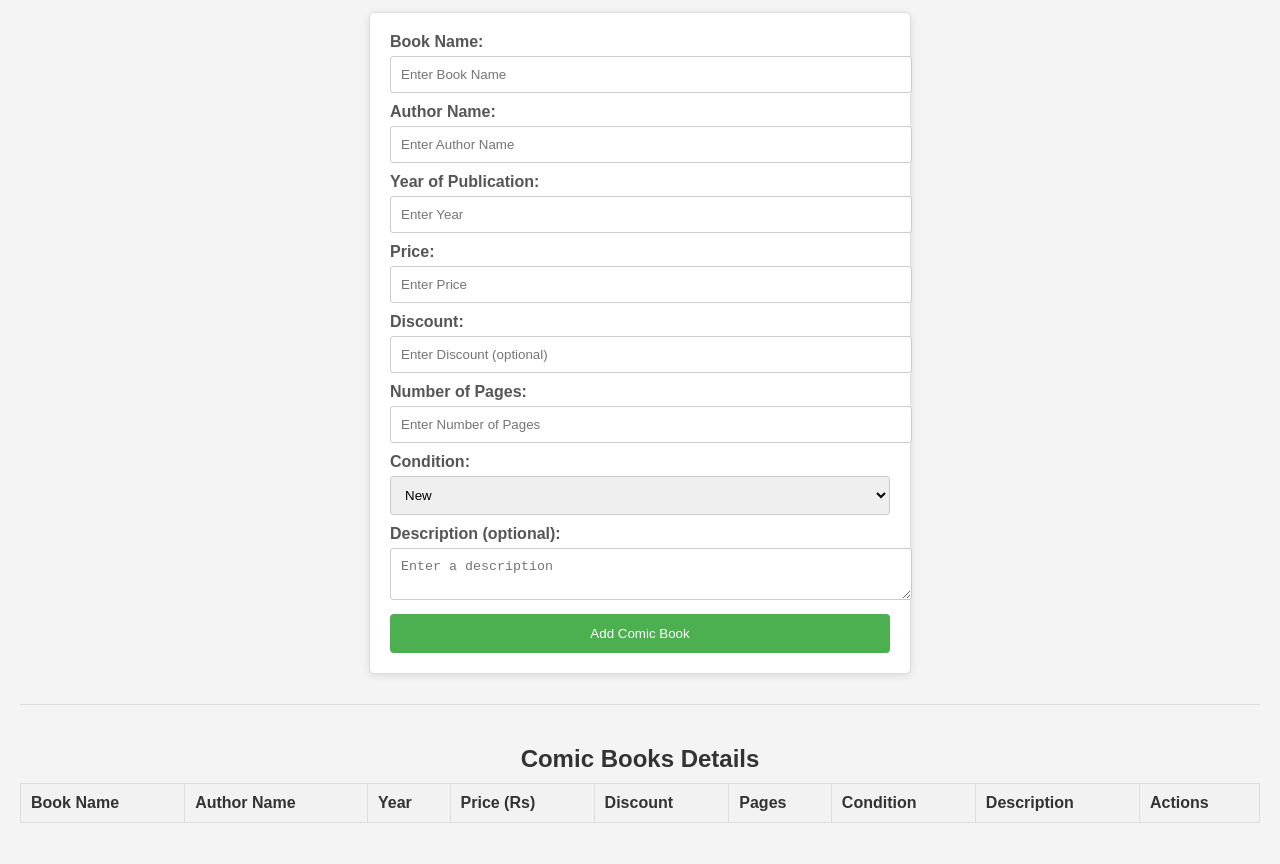
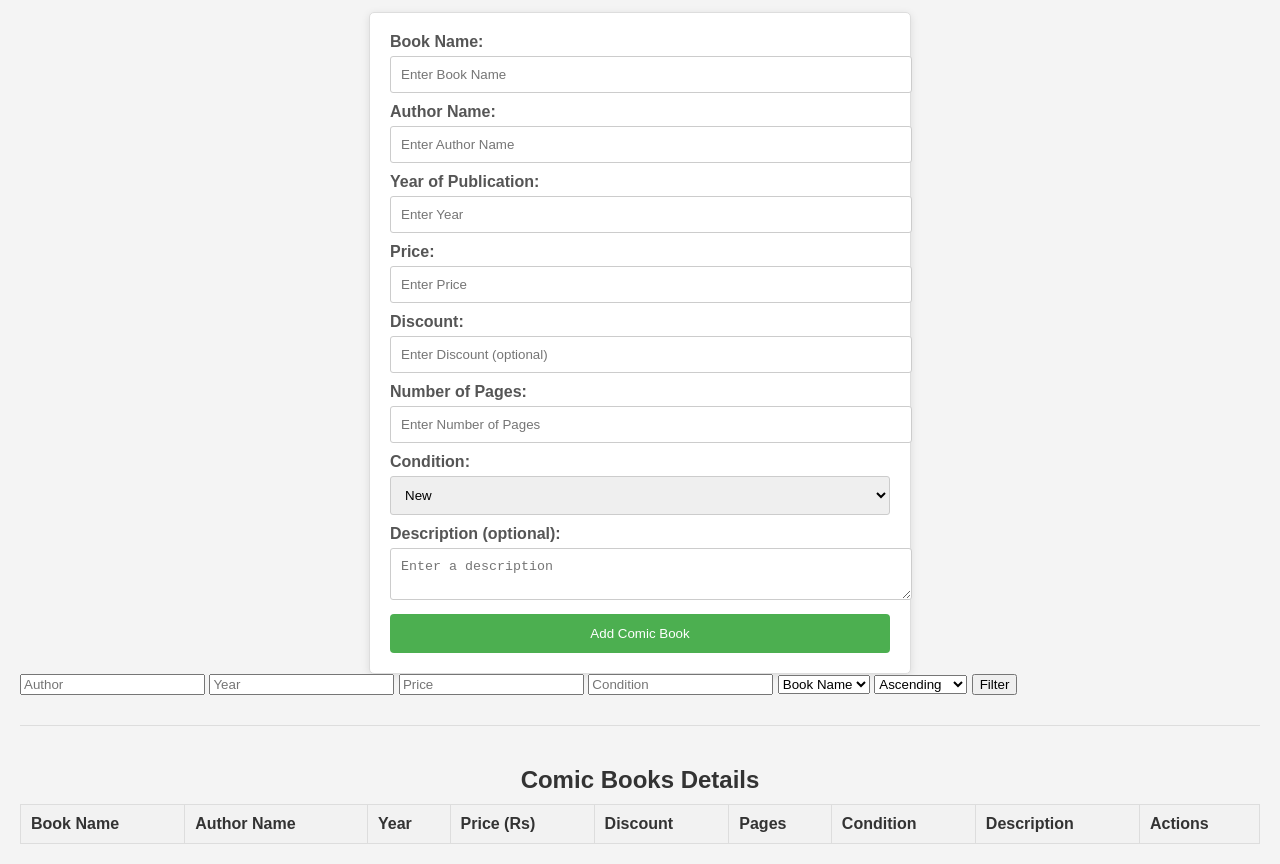
Before and after one commit to muskanchahan/nodeJsProjectAssignment, a website: page public/index.html in a window 1280 px wide. Shown: the part 129-993 px from the top of the page. Before the commit the page ends 972 px from the top, so only its background shows below. Drawn offline with nearby package versions, Linux system fonts and the light colour scheme; no server answers.

Commit message:
add the filter options in the html file

```diff
--- a/public/index.html
+++ b/public/index.html
@@ -50,6 +50,24 @@
         <button type="submit">Add Comic Book</button>
       </form>
     </section>
+    <form id="filter-form">
+        <input type="text" id="filter-author" placeholder="Author" />
+        <input type="text" id="filter-year" placeholder="Year" />
+        <input type="text" id="filter-price" placeholder="Price" />
+        <input type="text" id="filter-condition" placeholder="Condition" />
+        <select id="sort-by">
+            <option value="bookName">Book Name</option>
+            <option value="price">Price</option>
+            <option value="yearOfPublication">Year</option>
+        </select>
+        <select id="sort-order">
+            <option value="ASC">Ascending</option>
+            <option value="DESC">Descending</option>
+        </select>
+        <button type="submit">Filter</button>
+    </form>
+
+    <div id="pagination"></div>
 
     <section id="comic-books">
         <h2>Comic Books Details</h2>
```
